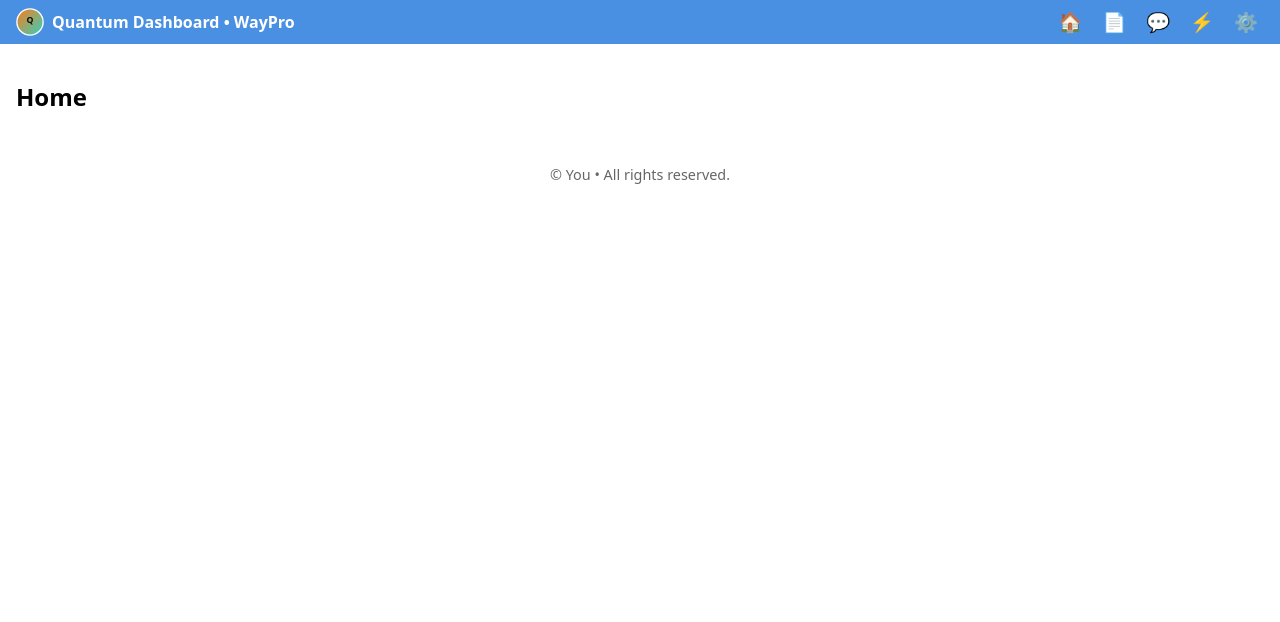
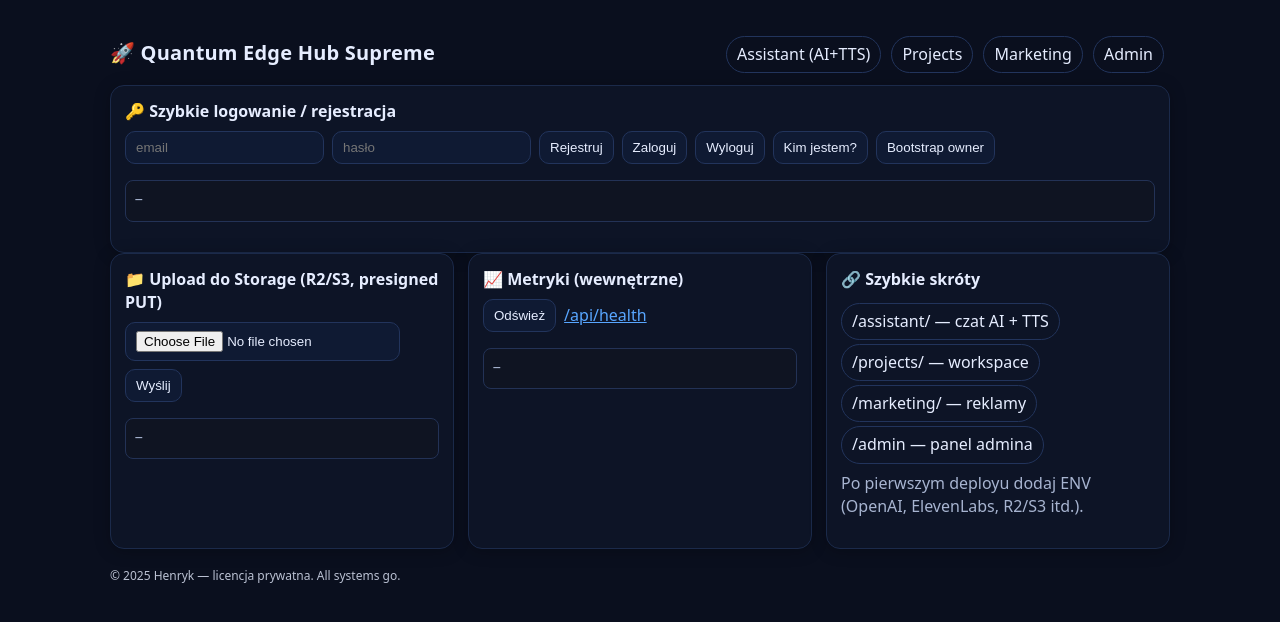
Before and after one commit to henryc1551/CH-Quantum-Dashboard, a website: page index.html in a window 1280 px wide. Drawn offline with Linux system fonts and the light colour scheme.

Commit message:
Update index.html

```diff
--- a/index.html
+++ b/index.html
@@ -1,118 +1,88 @@
 <!DOCTYPE html>
-<html lang="en" data-theme="auto">
+<html lang="pl">
 <head>
-  <meta charset="UTF-8" />
-  <meta name="viewport" content="width=device-width, initial-scale=1.0" />
-  <meta name="theme-color" content="#101010" />
-  <title>Quantum Dashboard • WayPro v6.2.1</title>
-  <link rel="manifest" href="/manifest.webmanifest" />
-  <link rel="icon" href="/logo-light.svg" type="image/svg+xml" />
-  <link rel="apple-touch-icon" href="/logo-512.png" />
-  <meta name="description" content="Quantum Dashboard • WayPro v6.2.1 — manage projects, files, chat and automation in one place." />
-
+  <meta charset="utf-8" />
+  <meta name="viewport" content="width=device-width, initial-scale=1" />
+  <title>Quantum Edge Hub Supreme — Panel główny</title>
+  <meta name="description" content="Prywatny hub: Assistant (AI+TTS), Projects (R2/S3), Marketing (Ads/Analytics), Admin." />
+  <link rel="stylesheet" href="/style.css" />
   <style>
-    :root {
-      --bg-light: #f9f9f9;
-      --fg-light: #111;
-      --bg-dark: #101010;
-      --fg-dark: #f9f9f9;
-      --accent: #4a90e2;
-    }
-    [data-theme="light"] { background: var(--bg-light); color: var(--fg-light); }
-    [data-theme="dark"] { background: var(--bg-dark); color: var(--fg-dark); }
-    body { margin:0; font-family: system-ui, sans-serif; line-height:1.4; }
-    header.topbar {
-      display:flex; justify-content:space-between; align-items:center;
-      padding:0.5rem 1rem; background:var(--accent); color:#fff;
-    }
-    .brand { display:flex; align-items:center; gap:0.5rem; font-weight:bold; }
-    nav.nav { display:flex; gap:0.5rem; }
-    nav.nav button { background:none; border:none; font-size:1.2rem; cursor:pointer; }
-    nav.nav button.active { background:#fff2; border-radius:8px; }
-    main { padding:1rem; }
-    section { display:block; }
-    section[hidden] { display:none; }
-    .row { display:flex; gap:0.5rem; align-items:center; margin:0.3rem 0; }
-    .grow { flex:1; }
-    .btn { padding:0.3rem 0.8rem; border:none; border-radius:6px; cursor:pointer; background:var(--accent); color:#fff; }
-    .btn.ghost { background:none; border:1px solid var(--accent); color:var(--accent); }
-    .chat-box { border:1px solid #8884; min-height:200px; max-height:300px; overflow:auto; padding:0.5rem; margin-bottom:0.5rem; }
-    .msg { margin-bottom:0.5rem; }
-    .msg.user .who { color:var(--accent); font-weight:bold; }
-    .msg.assistant .who { color:green; font-weight:bold; }
-    .toast { position:fixed; bottom:20px; left:50%; transform:translateX(-50%); background:#333; color:#fff; padding:0.5rem 1rem; border-radius:6px; opacity:0; transition:opacity .3s; }
-    .toast.show { opacity:1; }
-    .grid { display:grid; gap:1rem; }
-    .card { border:1px solid #ccc; border-radius:8px; padding:1rem; background:#fff1; }
-    .stats { display:grid; grid-template-columns:repeat(auto-fit,minmax(100px,1fr)); gap:0.5rem; margin-bottom:1rem; }
-    .stats div { background:#8882; border-radius:6px; padding:0.5rem; text-align:center; }
-    .foot { text-align:center; padding:1rem; font-size:0.9rem; opacity:0.6; }
-    .muted { opacity:0.7; font-size:0.9rem; }
+    body { margin:0; font-family: ui-sans-serif, system-ui, -apple-system, Segoe UI, Roboto, Inter, Arial; background:#0a0f1e; color:#e6edff; }
+    .wrap { max-width: 1100px; margin: 0 auto; padding: 20px; }
+    header.top { display:flex; align-items:center; justify-content:space-between; gap:12px; padding:12px 0; }
+    .brand { font-size: 20px; font-weight: 700; letter-spacing: .2px; }
+    .grid { display:grid; grid-template-columns: repeat(auto-fit,minmax(280px,1fr)); gap:14px; }
+    .card { background:#0d1426; border:1px solid #1b2a4a; border-radius:14px; padding:14px; }
+    .card h3 { margin:0 0 8px; font-size:16px; }
+    .muted { color:#a7b4d0; }
+    .row { display:flex; flex-wrap:wrap; gap:8px; align-items:center; }
+    input, textarea, button, select { background:#0f1a33; color:#e6edff; border:1px solid #22345c; border-radius:10px; padding:8px 10px; }
+    button { cursor:pointer; }
+    .links a { display:inline-block; margin:4px 6px 0 0; padding:6px 10px; border:1px solid #22345c; border-radius:999px; text-decoration:none; color:#e6edff; }
+    pre { white-space: pre-wrap; background:#0f1422; border:1px solid #233256; border-radius:8px; padding:8px; max-height:260px; overflow:auto; }
+    footer { opacity:.8; font-size:12px; margin-top:18px; }
   </style>
 </head>
-
 <body>
-  <header class="topbar">
-    <div class="brand">
-      <img src="logo-light.svg" alt="Q" width="28" height="28" />
-      <span>Quantum Dashboard • WayPro</span>
-    </div>
-    <nav class="nav">
-      <button class="icon" data-route="home" aria-label="Home" title="Home">🏠</button>
-      <button class="icon" data-route="files" aria-label="Files" title="Files">📄</button>
-      <button class="icon" data-route="chat" aria-label="Chat" title="Chat">💬</button>
-      <button class="icon" data-route="actions" aria-label="Actions" title="Actions">⚡</button>
-      <button class="icon" data-route="settings" aria-label="Settings" title="Settings">⚙️</button>
+  <div class="wrap">
+    <header class="top">
+      <div class="brand">🚀 Quantum Edge Hub Supreme</div>
+      <nav class="links">
+        <a href="/assistant/">Assistant (AI+TTS)</a>
+        <a href="/projects/">Projects</a>
+        <a href="/marketing/">Marketing</a>
+        <a href="/admin">Admin</a>
       </nav>
     </header>
 
-  <main id="app">
-    <!-- HOME -->
-    <section id="panel-home">
-      <h2>Home</h2>
-      <div id="home-summary"></div>
+    <section class="card">
+      <h3>🔑 Szybkie logowanie / rejestracja</h3>
+      <div class="row">
+        <input id="email" type="email" placeholder="email" />
+        <input id="password" type="password" placeholder="hasło" />
+        <button id="btnRegister">Rejestruj</button>
+        <button id="btnLogin">Zaloguj</button>
+        <button id="btnLogout">Wyloguj</button>
+        <button id="btnWhoami">Kim jestem?</button>
+        <button id="btnBootstrap" title="Utwórz konto owner (jeśli brak)">Bootstrap owner</button>
+      </div>
+      <pre id="me" class="muted">–</pre>
     </section>
 
-    <!-- FILES -->
-    <section id="panel-files" hidden>
-      <h2>Files</h2>
-      <div id="files-list" class="vspace"></div>
-      <button class="btn" id="add-file">Add file</button>
+    <div class="grid">
+      <section class="card">
+        <h3>📁 Upload do Storage (R2/S3, presigned PUT)</h3>
+        <div class="row">
+          <input id="file" type="file" />
+          <button id="btnUpload">Wyślij</button>
+        </div>
+        <pre id="ulog" class="muted">–</pre>
       </section>
 
-    <!-- CHAT -->
-    <section id="panel-chat" hidden>
-      <h2>Chat</h2>
-      <div id="chat-box" class="chat-box"></div>
+      <section class="card">
+        <h3>📈 Metryki (wewnętrzne)</h3>
         <div class="row">
-        <input id="chat-input" placeholder="Type message…" class="grow" />
-        <button id="send-msg" class="btn">Send</button>
+          <button id="btnMetrics">Odśwież</button>
+          <a class="links" href="/api/health" target="_blank" rel="noopener">/api/health</a>
         </div>
+        <pre id="metrics" class="muted">–</pre>
       </section>
 
-    <!-- ACTIONS -->
-    <section id="panel-actions" hidden>
-      <h2>Actions / Starters</h2>
-      <div id="starters" class="grid"></div>
+      <section class="card">
+        <h3>🔗 Szybkie skróty</h3>
+        <div class="links">
+          <a href="/assistant/">/assistant/ — czat AI + TTS</a>
+          <a href="/projects/">/projects/ — workspace</a>
+          <a href="/marketing/">/marketing/ — reklamy</a>
+          <a href="/admin">/admin — panel admina</a>
+        </div>
+        <p class="muted" style="margin-top:8px">Po pierwszym deployu dodaj ENV (OpenAI, ElevenLabs, R2/S3 itd.).</p>
       </section>
+    </div>
 
-    <!-- SETTINGS -->
-    <section id="panel-settings" hidden>
-      <h2>Settings</h2>
-      <label>Theme:
-        <select id="theme-select">
-          <option value="auto">Auto</option>
-          <option value="light">Light</option>
-          <option value="dark">Dark</option>
-        </select>
-      </label>
-      <p class="muted">Version: 6.2.1</p>
-    </section>
-  </main>
+    <footer>© 2025 Henryk — licencja prywatna. All systems go.</footer>
+  </div>
 
-  <footer class="foot">© You • All rights reserved.</footer>
-
-  <!-- attach logic -->
-  <script src="app.js?v=6.2.1" defer></script>
+  <script type="module" src="/app.js"></script>
 </body>
 </html>
```
Lines whose indentation alone changed are shown as unchanged.
